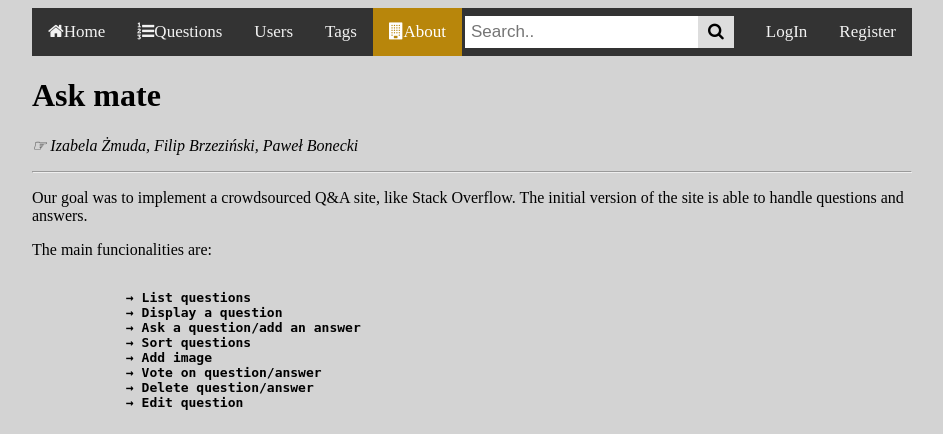
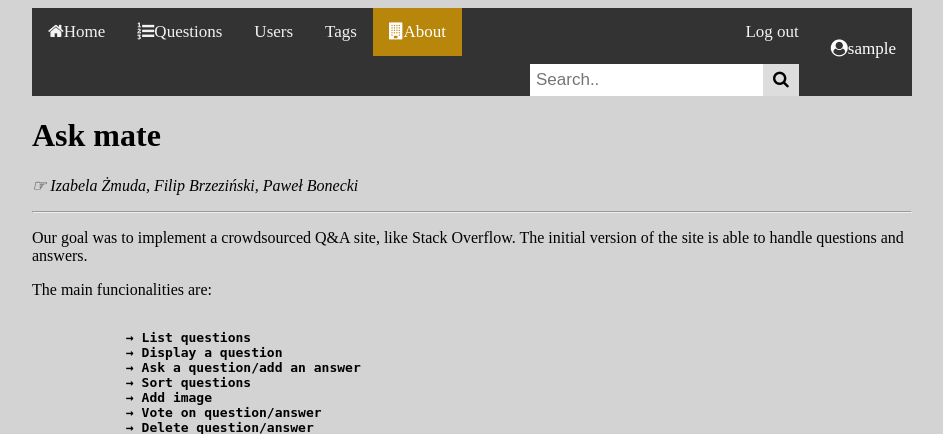
Before and after one commit to Boner1975/WebApp, a Flask app: page /about in a window 1280 px wide. Shown: the top 434 px of the page, without its empty margins (168-1111 px from the left). Run offline with Flask 2, Linux system fonts and the light colour scheme; the visitor is signed in with stand-in values (Sample User, id 1).

Commit message:
Move registration and log in to navigation bar.

```diff
--- a/Templates/topnav.html
+++ b/Templates/topnav.html
@@ -5,8 +5,13 @@
         <a {% if request.endpoint == "users" %} class="active" {% endif %} href="{{ url_for("users") }}">Users</a>
         <a {% if request.endpoint == "display_tags" %} class="active" {% endif %} href="{{ url_for("display_tags") }}">Tags</a>
         <a {% if request.endpoint == "about" %} class="active" {% endif %} href="{{ url_for("about") }}"><i class="fa fa-building" aria-hidden="true"></i>About</a>
-        <a style="float: right" {% if request.endpoint == "register" %} class="active" {% endif %} href="{{ url_for("users") }}">Register</a>
-        <a style="float: right" {% if request.endpoint == "login" %} class="active" {% endif %} href="{{ url_for("users") }}">LogIn</a>
+        {% if session.user_name %}
+            <p style="float: right"><i class="fa fa-user-circle" aria-hidden="true"></i>{{ session.user_name }}</p>
+            <a style="float: right"{% if request.endpoint == "logout" %} class="active" {% endif %} href="/logout">Log out</a>
+        {% else %}
+            <a style="float: right" {% if request.endpoint == "register" %} class="active" {% endif %} href="{{ url_for("registration") }}">Register</a>
+            <a style="float: right" {% if request.endpoint == "login" %} class="active" {% endif %} href="{{ url_for("login") }}">LogIn</a>
+        {% endif %}
         <div class="search-container">
             <form action="{{ url_for("search_question", search_phrase=search_phrase) }}" method="GET">
                 <input type="text" placeholder="Search.." name="search_phrase">
--- a/static/style.css
+++ b/static/style.css
@@ -15,6 +15,15 @@
         .topnav a {
           float: left;
           color: #f2f2f2;
+          text-align: center;
+          padding: 14px 16px;
+          text-decoration: none;
+          font-size: 17px;
+        }
+
+        .topnav p {
+          float: right;
+          color: white;
           text-align: center;
           padding: 14px 16px;
           text-decoration: none;
```
Also changed, not shown: Templates/index.html (+0 -9 lines).
